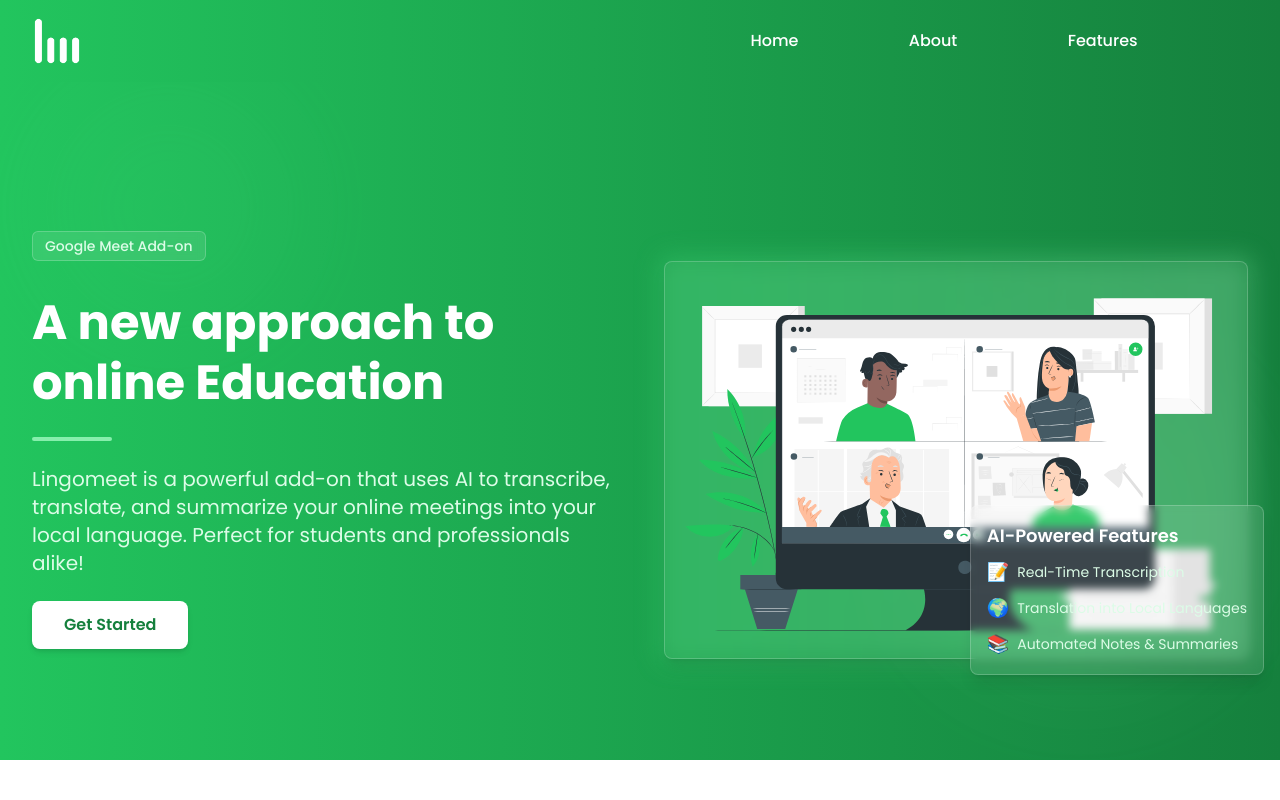
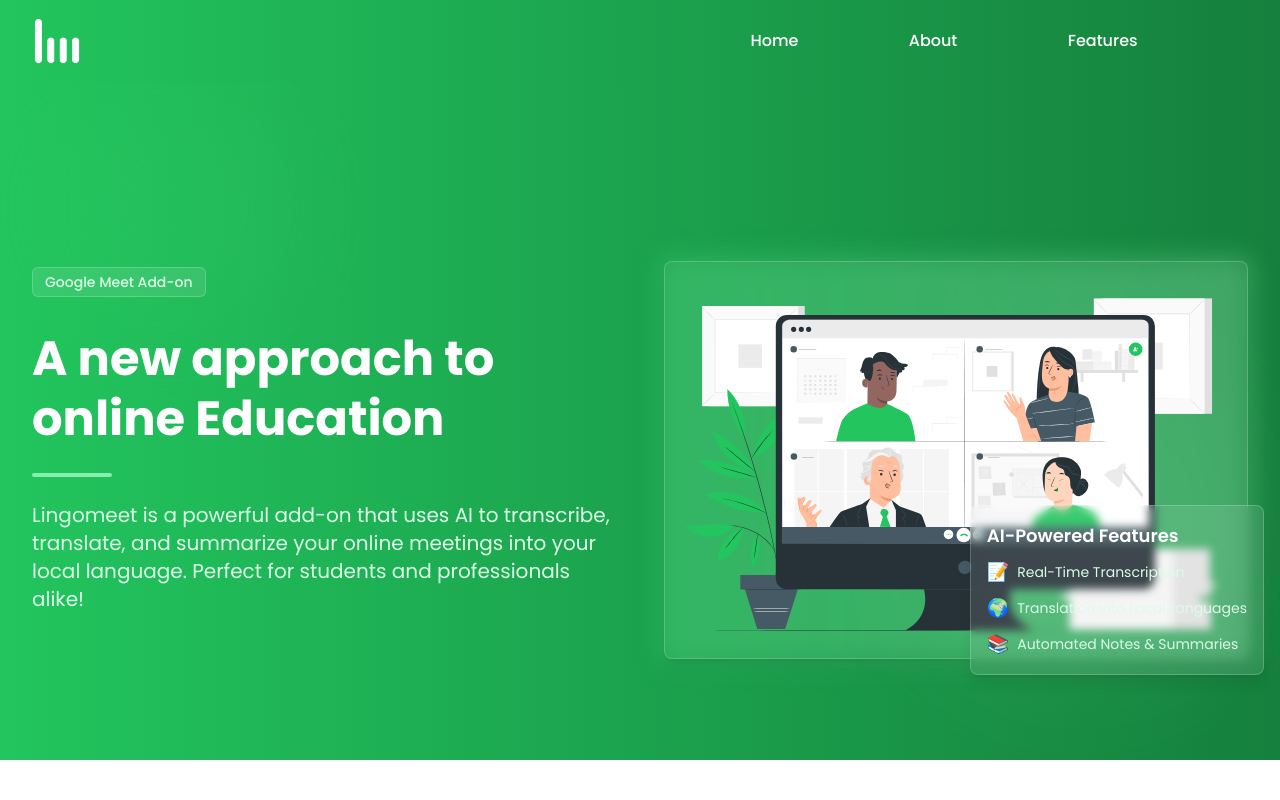
Before and after one commit to andamagodwin/Lingomeet-saas-2, a React (Vite) app: page / in a window 1280 px wide. Shown: the top 800 px of the page. Built offline with nearby package versions, Linux system fonts and the light colour scheme.

Commit message:
refactor: comment out the 'Get Started' button in the Hero component

```diff
--- a/src/components/Hero.tsx
+++ b/src/components/Hero.tsx
@@ -25,7 +25,7 @@
               into your local language. Perfect for students and professionals alike!
             </p>
 
-            <div className="flex flex-wrap gap-4">
+            {/* <div className="flex flex-wrap gap-4">
               <a href="https://dashboard.lingomeet.space">
                 <button className="bg-white text-green-700 px-8 py-3 rounded-lg font-semibold hover:bg-green-50 transition duration-300 shadow-md hover:shadow-lg transform hover:-translate-y-0.5">
                   Get Started
@@ -33,7 +33,7 @@
               </a>
 
 
-            </div>
+            </div> */}
 
             <div className="pt-4">
               <div className="flex items-center gap-2 text-green-100 text-sm">
```
